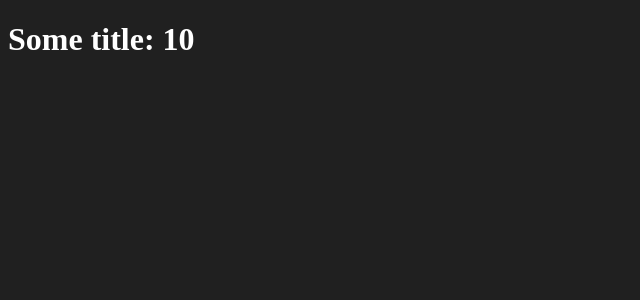
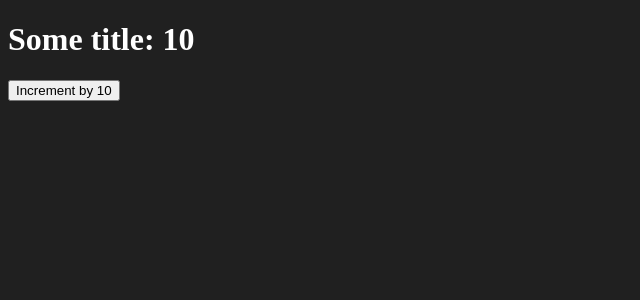
Before and after one commit to leonelborgesdev/typescript_zustand, a React (Create React App) app: page / in a window 1280 px wide. Shown: the top 300 px of the page, without its empty margins (0-640 px from the left). Built offline with nearby package versions, Linux system fonts and the light colour scheme.

Commit message:
button increment count

```diff
--- a/src/App.tsx
+++ b/src/App.tsx
@@ -13,6 +13,7 @@ function App() {
   return (
     <div className="App">
       <h1>{title}: {count}</h1>
+      <button onClick={()=> increment(10)}>Increment by 10</button>
     </div>
   );
 }
```
